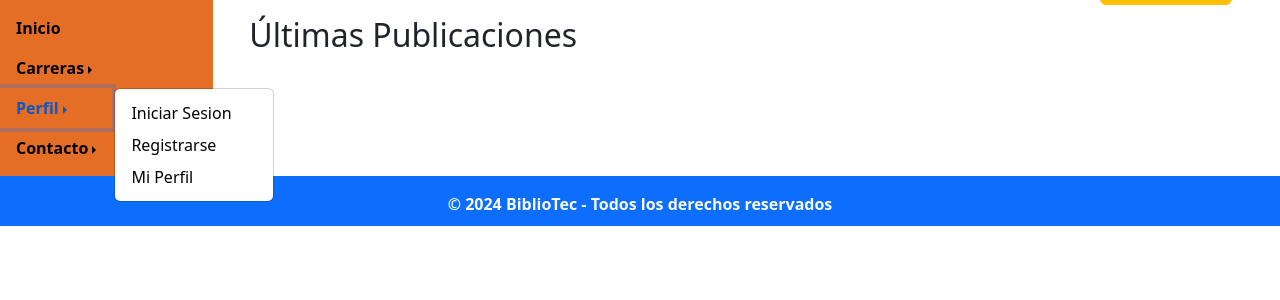
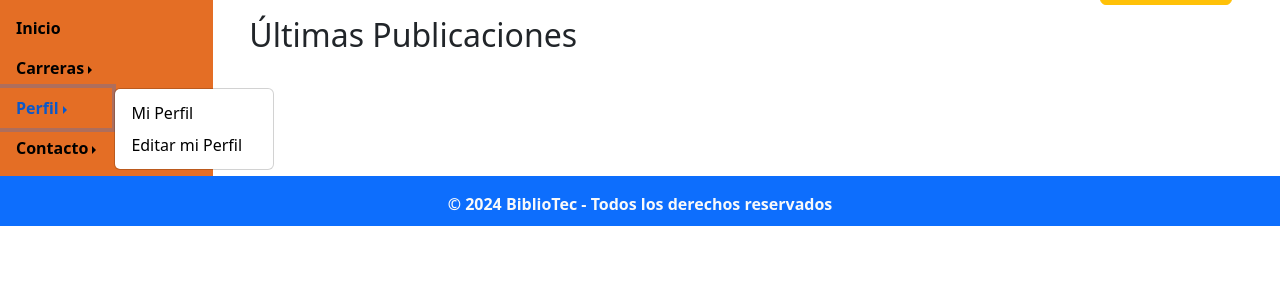
Before and after one commit to JorgeVargas03/Bibliotec, a PHP site: page /home.php in a window 1280 px wide, after a click on "Perfil". Shown: the part 57-357 px from the top of the page. Run offline with PHP 8.4, Linux system fonts and the light colour scheme; data that the repository does not hold is empty.

Commit message:
Actualizadas las opciones de Perfil

```diff
--- a/home.php
+++ b/home.php
@@ -98,9 +98,8 @@ session_start();
                 <li class="nav-item dropend bg-transparent">
                     <a class="nav-link dropdown-toggle" href="#" id="perfilDropdown" role="button" data-bs-toggle="dropdown" aria-haspopup="true" aria-expanded="false">Perfil</a>
                     <div class="dropdown-menu" aria-labelledby="perfilDropdown">
-                        <a class="dropdown-item" href="signin.">Iniciar Sesion</a>
-                        <a class="dropdown-item" href="register.html">Registrarse</a>
                         <a class="dropdown-item" href="#">Mi Perfil</a>
+                        <a class="dropdown-item" href="#">Editar mi Perfil</a>
                     </div>
                 </li>
                 <li class="nav-item dropend bg-transparent">
```
